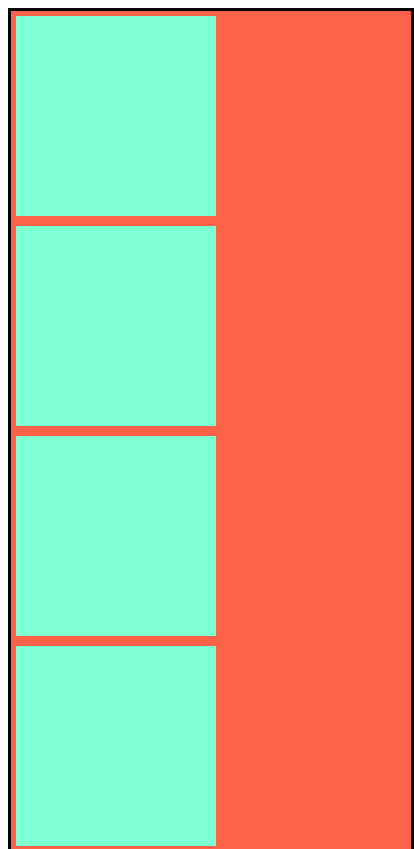
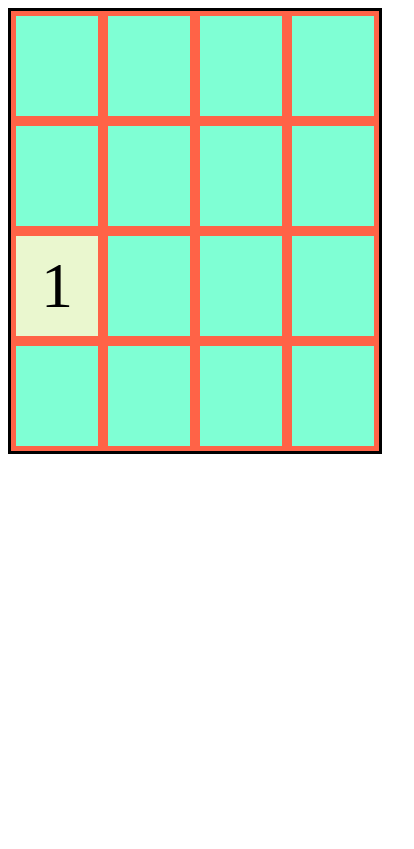
Before and after one commit to glideroggan/2048, a website built with webpack: page src/index.html in a window 390 px wide. Shown: the top 849 px of the page, 414 px wide, since content can reach past the window. Built offline with nearby package versions, Linux system fonts and the light colour scheme.

Commit message:
made one more breakpoint

```diff
--- a/src/Grid.ts
+++ b/src/Grid.ts
@@ -4,7 +4,6 @@ export class Grid {
     private id:number
     get Id():number { return this.id }
     public value: string;
-    // TODO: change to free and update usages
     public filled: boolean;
     constructor(val?: string) {
         this.value = val;
--- a/src/css/styles.css
+++ b/src/css/styles.css
@@ -1,52 +1,101 @@
+@media only screen and (min-width: 851px) {
     #container {
-    /* z-index: 2; */
         background: tomato;
-    display: flex;
-    min-width: 400px;
+
         max-width: 850px;
-    min-height: 500px;
-    justify-content: stretch;
-    flex-flow: row wrap;
         margin: 0;
         padding: 0;
-    /* border: 5px black; */
         border-color: black;
         border-style: solid;
 
+        display: grid;
+        grid-template-rows: repeat(4, 1fr);
+        grid-template-columns: repeat(4, 1fr);
+        justify-self: stretch;
+        align-items: stretch;
+
+    }
+    .item {
+        display: flex;
+        flex: 2 1 auto;
+        justify-self: stretch;
+        justify-content: start;
+        align-self: stretch;
+        height: 200px;
+        background: aquamarine;
+        margin: 5px 5px 5px;
+    }
+    .block {
+        top: 15px;
+        left: 15px;
+        position: absolute;
+        text-align: center;
+        line-height: 200px;
+        font-size: 7em;
+        overflow: hidden;
+        -webkit-transition: left 250ms, top 250ms;
+        -moz-transition: left 250ms, top 250ms;
+        transition: left 250ms, top 250ms;
+        transition-timing-function: linear;
+    }
+}
+
+@media only screen and (max-width: 850px) {
+    #container {
+        background: tomato;
+
+        max-width: 400px;
+        margin: 0;
+        padding: 0;
+        border-color: black;
+        border-style: solid;
+
+        display: grid;
+        grid-template-rows: repeat(4, 1fr);
+        grid-template-columns: repeat(4, 1fr);
+        justify-self: stretch;
+        align-items: stretch;
+
+    }
+    .item {
+        display: flex;
+        flex: 2 1 auto;
+        justify-self: stretch;
+        justify-content: start;
+        align-self: stretch;
+        height: 100px;
+        background: aquamarine;
+        margin: 5px 5px 5px;
+    }
+    .block {
+        top: 15px;
+        left: 15px;
+        position: absolute;
+        text-align: center;
+        line-height: 100px;
+        font-size: 4em;
+        overflow: hidden;
+        -webkit-transition: left 250ms, top 250ms;
+        -moz-transition: left 250ms, top 250ms;
+        transition: left 250ms, top 250ms;
+        transition-timing-function: linear;
+    }
 }
 
 .gameover {
     font-size: 10em;
 }
 
-.item {
-    /* z-index: 1; */
-    display: flex;
-    justify-content: center;
-    align-items: stretch;
-    width: 200px;
-    height: 200px;
-    background: aquamarine;
-    margin: 5px 5px 5px;
+@media only screen and (min-width: 851px) {
+
 }
 
-.block {
-    /* z-index: 9999; */
-    top: 15px;
-    left: 15px;
-    position: absolute;
-    text-align: center;
-    line-height: 200px;
-    font-size: 7em;
-    width: 200px;
-    height: 200px;
-    /* padding: 5; */
-    overflow: hidden;
-    -webkit-transition: left 250ms, top 250ms;
-    -moz-transition: left 250ms, top 250ms;
-    transition: left 250ms, top 250ms;
-    transition-timing-function: linear;
+@media only screen and (max-width: 850px) {
+
 }
+
+
+
 
 .val1 {
     background-color: #EAF7CF;
--- a/src/manager.ts
+++ b/src/manager.ts
@@ -155,6 +155,7 @@ export function render() {
             box.style.left = `${htmlGrid.offsetLeft}px`
             box.style.top = `${htmlGrid.offsetTop}px`
             box.innerHTML = grid.value
+            box.style.width = `${htmlGrid.offsetWidth}px`
             box.className = `block val${parseInt(grid.value)}`
         }
     }
@@ -184,6 +185,7 @@ export function render() {
                     el.className = `block val${parseInt(grid.value)}`
                     el.style.left = `${htmlGrid.offsetLeft}px`
                     el.style.top = `${htmlGrid.offsetTop}px`
+                    el.style.width = `${htmlGrid.offsetWidth}px`
 
                     document.body.insertBefore(el, container)
                 }
```
Lines whose indentation alone changed are shown as unchanged.
